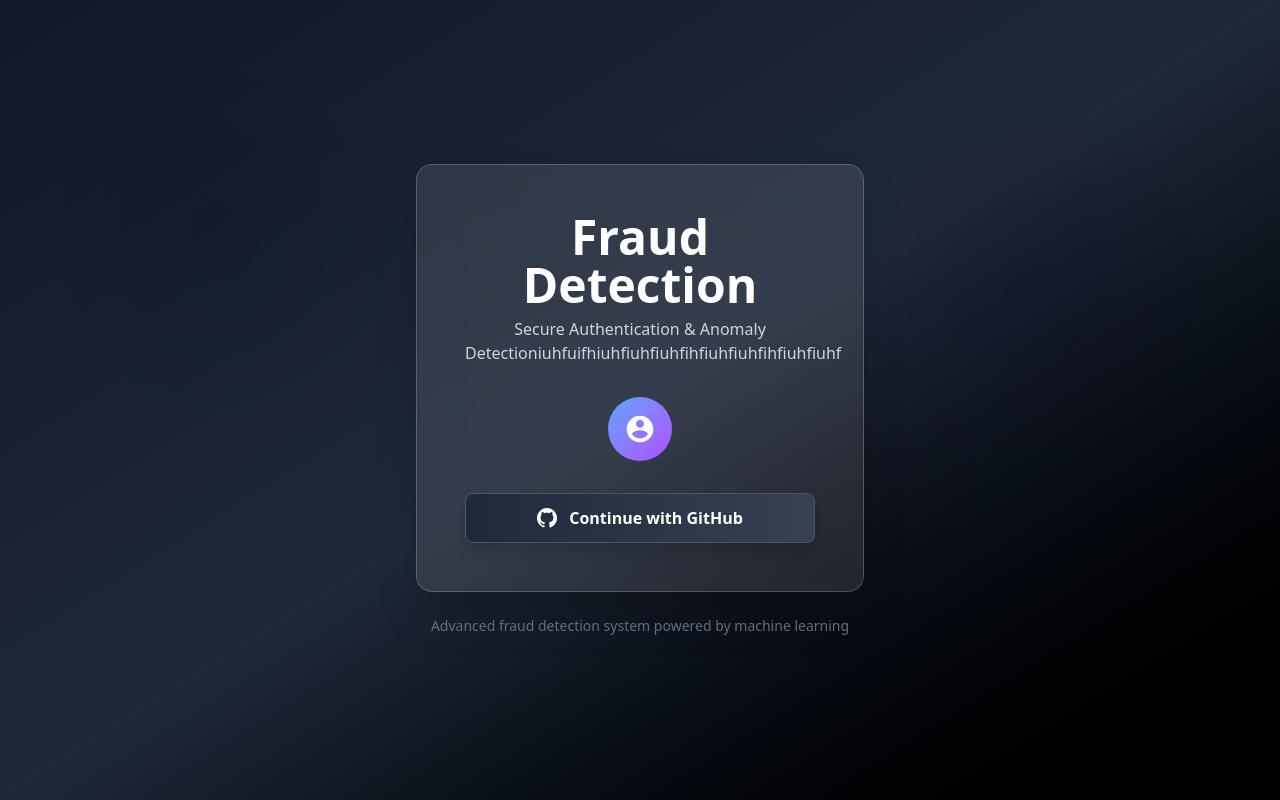
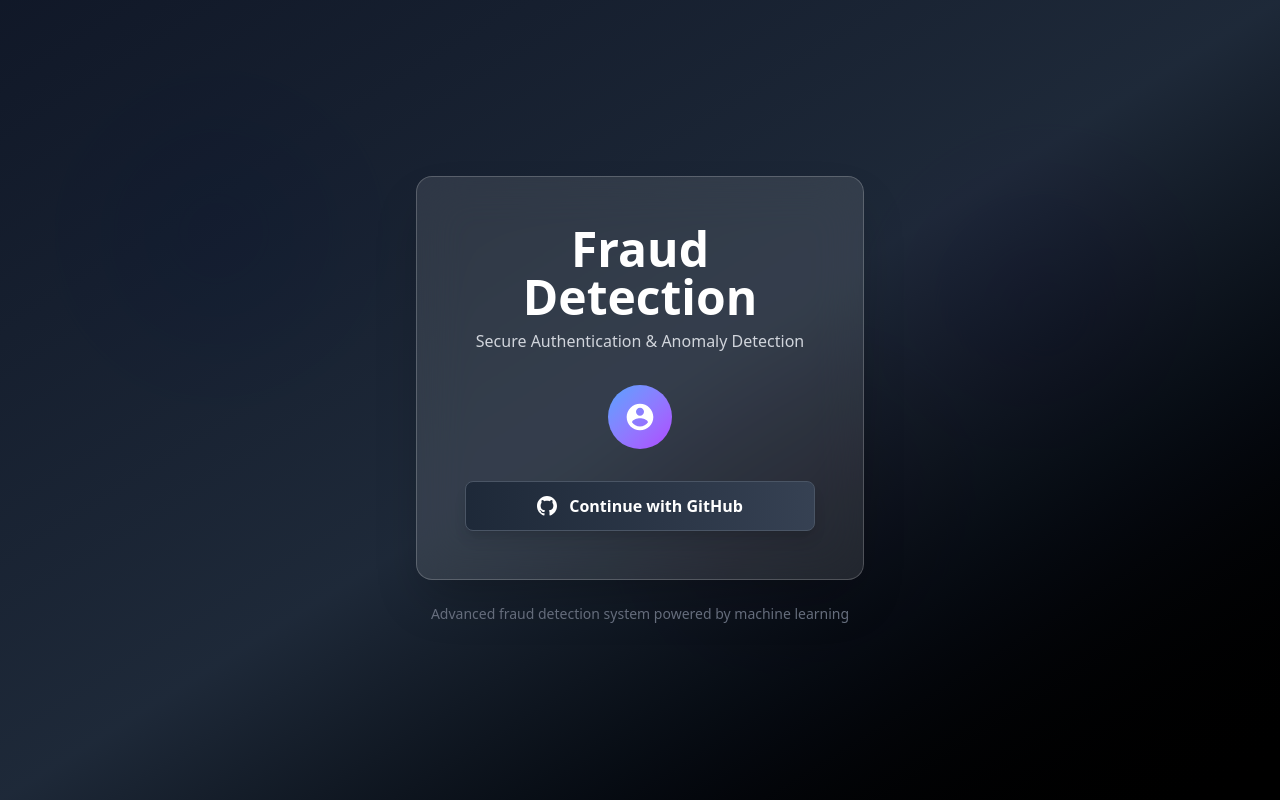
Before and after one commit to Divyanshu-176/fraud-detection, a React app in the folder frontend/: page / in a window 1280 px wide. Built offline with nearby package versions, Linux system fonts and the light colour scheme; the HTML template or start-up script is replaced by a standard one.

Commit message:
bug fixed

```diff
--- a/frontend/src/pages/Login.jsx
+++ b/frontend/src/pages/Login.jsx
@@ -19,7 +19,7 @@ export default function Login() {
               Fraud Detection
             </h1>
             <p className="text-gray-300 text-sm md:text-base">
-              Secure Authentication & Anomaly Detectioniuhfuifhiuhfiuhfiuhfihfiuhfiuhfihfiuhfiuhf
+              Secure Authentication & Anomaly Detection
             </p>
           </div>
 
```
